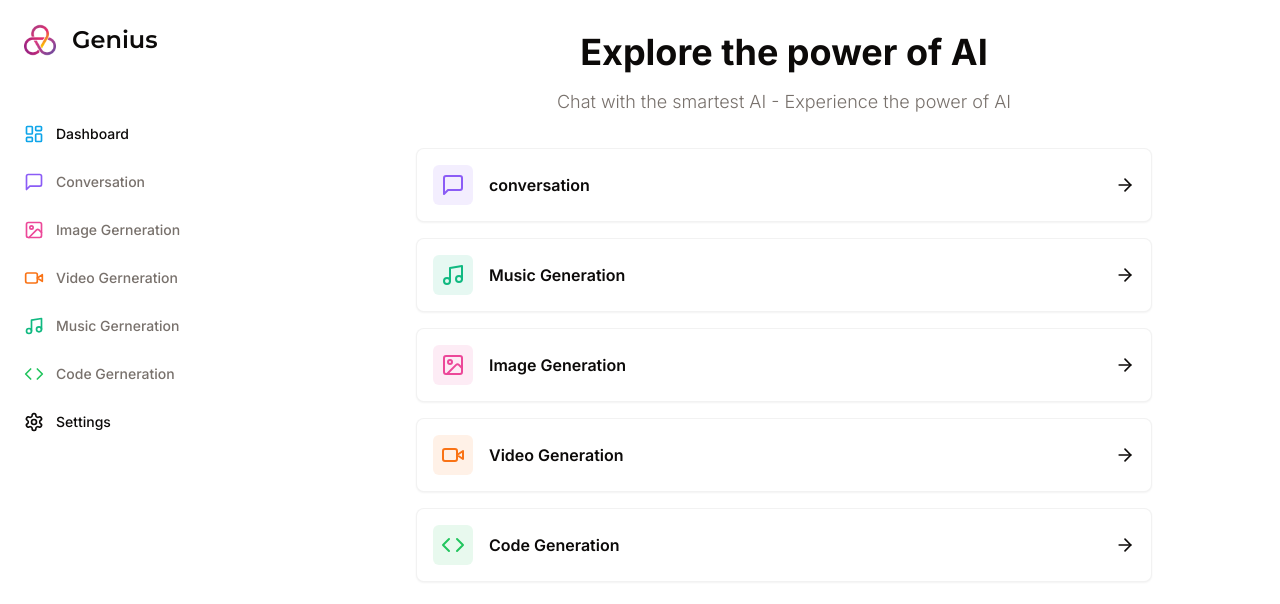
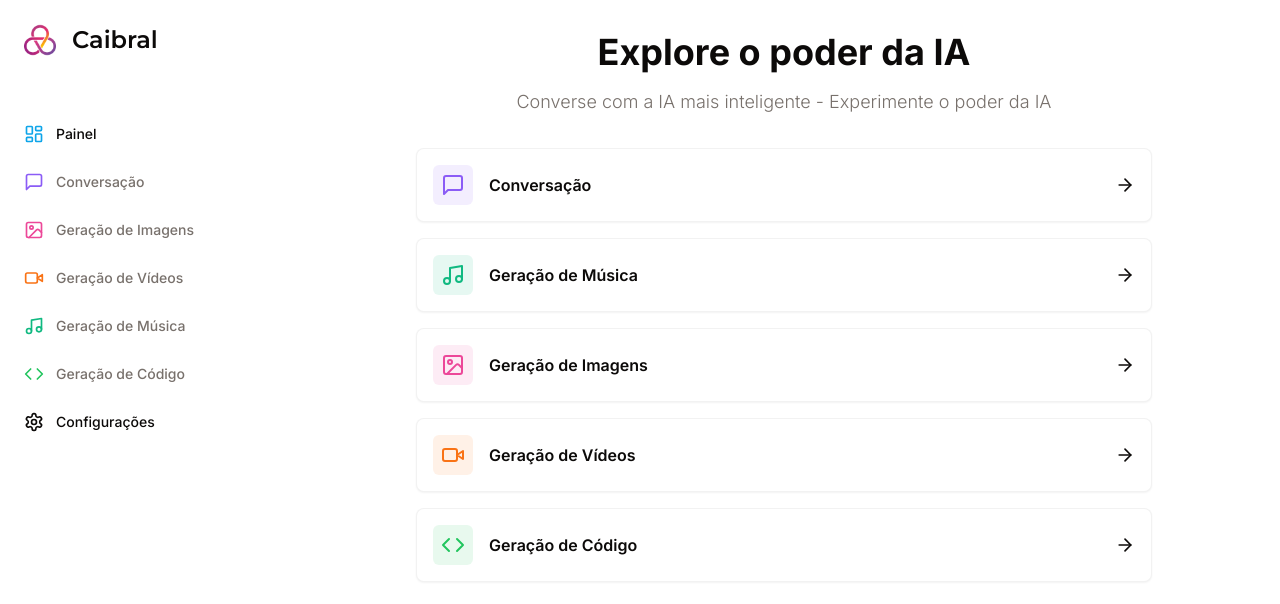
Before and after one commit to evertonccarvalho/ai-sass, a Next.js app: page /dashboard in a window 1280 px wide. Shown: the top 604 px of the page. Built offline with nearby package versions, Linux system fonts and the light colour scheme.

Commit message:
change names

```diff
--- a/src/app/(dashboard)/(routes)/code/page.tsx
+++ b/src/app/(dashboard)/(routes)/code/page.tsx
@@ -65,8 +65,8 @@ const CodePage = () => {
 	return (
 		<div>
 			<Heading
-				title="Code Generation"
-				description="Generate code using deesciptive text"
+				title="Geração de Código"
+				description="Gere código usando texto descritivo"
 				icon={Code}
 				iconColor="text-green-500"
 				bgColor="bg-green-500/10"
@@ -97,7 +97,7 @@ const CodePage = () => {
 											<Input
 												className="border-0 outline-none focus-visible:ring-0 focus-visible:ring-transparent"
 												disabled={isLoading}
-												placeholder="Simple toogle button using react hooks."
+												placeholder="Digite sua mensagem aqui..."
 												{...field}
 											/>
 										</FormControl>
@@ -110,7 +110,7 @@ const CodePage = () => {
 								disabled={isLoading}
 								size="icon"
 							>
-								Generate
+								Enviar Mensagem
 							</Button>
 						</form>
 					</Form>
@@ -122,7 +122,7 @@ const CodePage = () => {
 						</div>
 					)}
 					{messages.length === 0 && !isLoading && (
-						<Empty label="No conversation started." />
+						<Empty label="Nenhuma conversa iniciada." />
 					)}
 					<div className="flex flex-col-reverse gap-y-4">
 						{messages.map((message) => (
--- a/src/app/(dashboard)/(routes)/conversation/page.tsx
+++ b/src/app/(dashboard)/(routes)/conversation/page.tsx
@@ -65,12 +65,13 @@ const ConversationPage = () => {
 	return (
 		<div>
 			<Heading
-				title="Conversation"
-				description="Our most advanced conversation model."
+				title="Conversação"
+				description="Nosso modelo de conversação mais avançado."
 				icon={MessageSquare}
 				iconColor="text-violet-500"
 				bgColor="bg-violet-500/10"
 			/>
+
 			<div className="px-4 lg:px-8">
 				<div>
 					<Form {...form}>
@@ -97,7 +98,7 @@ const ConversationPage = () => {
 											<Input
 												className="border-0 outline-none focus-visible:ring-0 focus-visible:ring-transparent"
 												disabled={isLoading}
-												placeholder="How do I calculate the radius of a circle?"
+												placeholder="Digite sua mensagem aqui..."
 												{...field}
 											/>
 										</FormControl>
@@ -110,7 +111,7 @@ const ConversationPage = () => {
 								disabled={isLoading}
 								size="icon"
 							>
-								Generate
+								Enviar Mensagem
 							</Button>
 						</form>
 					</Form>
@@ -122,7 +123,7 @@ const ConversationPage = () => {
 						</div>
 					)}
 					{messages.length === 0 && !isLoading && (
-						<Empty label="No conversation started." />
+						<Empty label="Nenhuma conversa iniciada." />
 					)}
 					<div className="flex flex-col-reverse gap-y-4">
 						{messages.map((message) => (
--- a/src/app/(dashboard)/(routes)/dashboard/page.tsx
+++ b/src/app/(dashboard)/(routes)/dashboard/page.tsx
@@ -13,41 +13,42 @@ import { useRouter } from 'next/navigation';
 
 const tools = [
 	{
-		label: 'conversation',
+		label: 'Conversação',
 		icon: MessageSquare,
 		color: 'text-violet-500',
 		bgColor: 'bg-violet-500/10',
 		href: '/conversation',
 	},
 	{
-		label: 'Music Generation',
+		label: 'Geração de Música',
 		icon: Music,
 		color: 'text-emerald-500',
 		bgColor: 'bg-emerald-500/10',
 		href: '/music',
 	},
 	{
-		label: 'Image Generation',
+		label: 'Geração de Imagens',
 		icon: ImageIcon,
 		color: 'text-pink-500',
 		bgColor: 'bg-pink-500/10',
 		href: '/image',
 	},
 	{
-		label: 'Video Generation',
+		label: 'Geração de Vídeos',
 		icon: Video,
 		color: 'text-orange-500',
 		bgColor: 'bg-orange-500/10',
 		href: '/video',
 	},
 	{
-		label: 'Code Generation',
+		label: 'Geração de Código',
 		icon: Code,
 		color: 'text-green-500',
 		bgColor: 'bg-green-500/10',
 		href: '/code',
 	},
 ];
+
 const DashboardPage = () => {
 	const router = useRouter();
 	return (
@@ -55,10 +56,10 @@ const DashboardPage = () => {
 			<div className="mb-8 space-y-4">
 				<h2 className="text-2xl md:text-4xl font-bold text-center">
 					{' '}
-					Explore the power of AI
+					Explore o poder da IA
 				</h2>
 				<p className="text-muted-foreground font-light text-sm md:text-lg text-center">
-					Chat with the smartest AI - Experience the power of AI
+					Converse com a IA mais inteligente - Experimente o poder da IA{' '}
 				</p>
 			</div>
 			<div className="px-4 md:px-20 lg:px-32 space-y-4">
--- a/src/app/layout.tsx
+++ b/src/app/layout.tsx
@@ -5,8 +5,8 @@ import './globals.css';
 const inter = Inter({ subsets: ['latin'] });
 import { ClerkProvider } from '@clerk/nextjs';
 export const metadata: Metadata = {
-	title: 'Genius',
-	description: 'AI Plataform ',
+	title: 'Caibral',
+	description: 'Plataforma de IA',
 };
 
 export default function RootLayout({
--- a/src/components/SideBar.tsx
+++ b/src/components/SideBar.tsx
@@ -19,43 +19,43 @@ const montserrat = Montserrat({ weight: '600', subsets: ['latin'] });
 
 const routes = [
 	{
-		label: 'Dashboard',
+		label: 'Painel',
 		icon: LayoutDashboard,
 		href: '/dashboard',
 		color: 'text-sky-500',
 	},
 	{
-		label: 'Conversation',
+		label: 'Conversação',
 		icon: MessageSquare,
 		href: '/conversation',
 		color: 'text-violet-500',
 	},
 	{
-		label: 'Image Gerneration',
+		label: 'Geração de Imagens',
 		icon: ImageIcon,
 		href: '/image',
 		color: 'text-pink-500',
 	},
 	{
-		label: 'Video Gerneration',
+		label: 'Geração de Vídeos',
 		icon: VideoIcon,
 		href: '/video',
 		color: 'text-orange-500',
 	},
 	{
-		label: 'Music Gerneration',
+		label: 'Geração de Música',
 		icon: MusicIcon,
 		href: '/music',
 		color: 'text-emerald-500',
 	},
 	{
-		label: 'Code Gerneration',
+		label: 'Geração de Código',
 		icon: Code,
 		href: '/code',
 		color: 'text-green-500',
 	},
 	{
-		label: 'Settings',
+		label: 'Configurações',
 		icon: Settings,
 		href: '/dashboard',
 	},
@@ -72,7 +72,7 @@ export const SideBar = () => {
 						<Image fill alt="logo" src="/logo.png" />
 					</div>
 					<h1 className={cn('text-2xl font-bold', montserrat.className)}>
-						Genius
+						Caibral
 					</h1>
 				</Link>
 				<div className="space-y-1">
```
